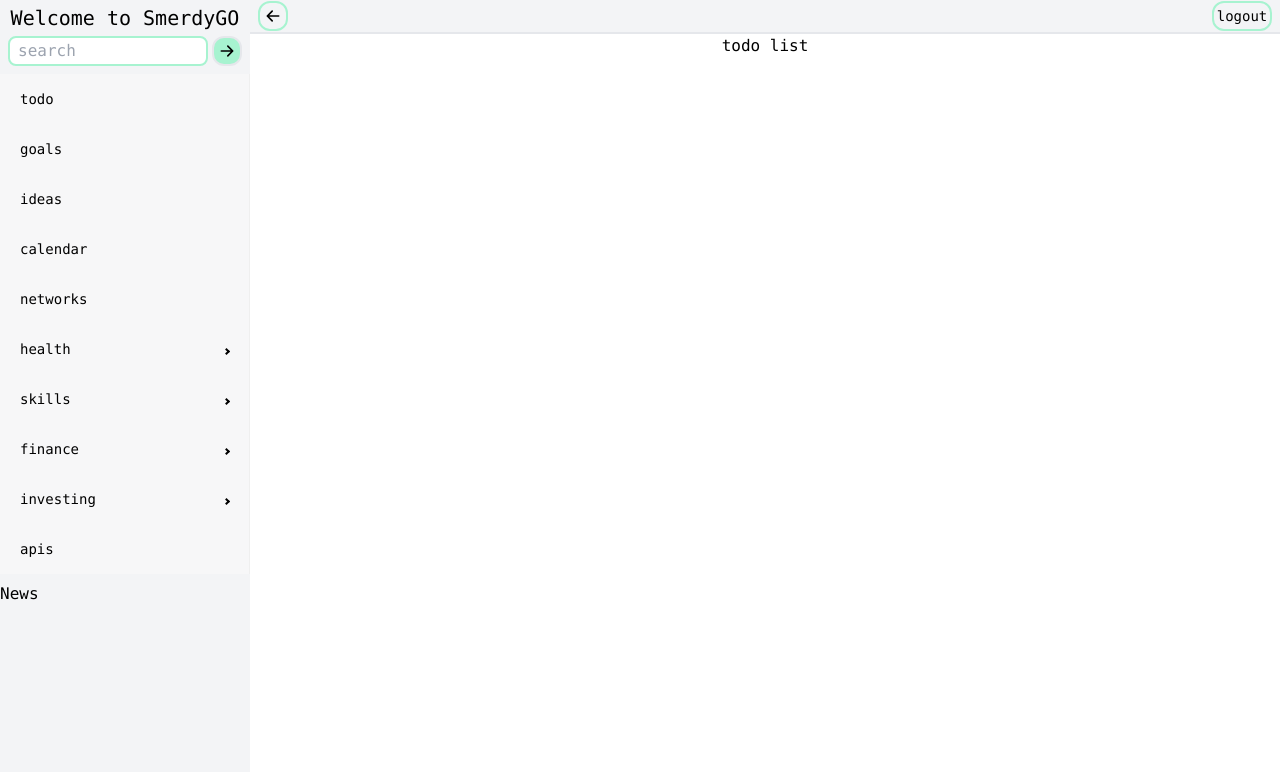
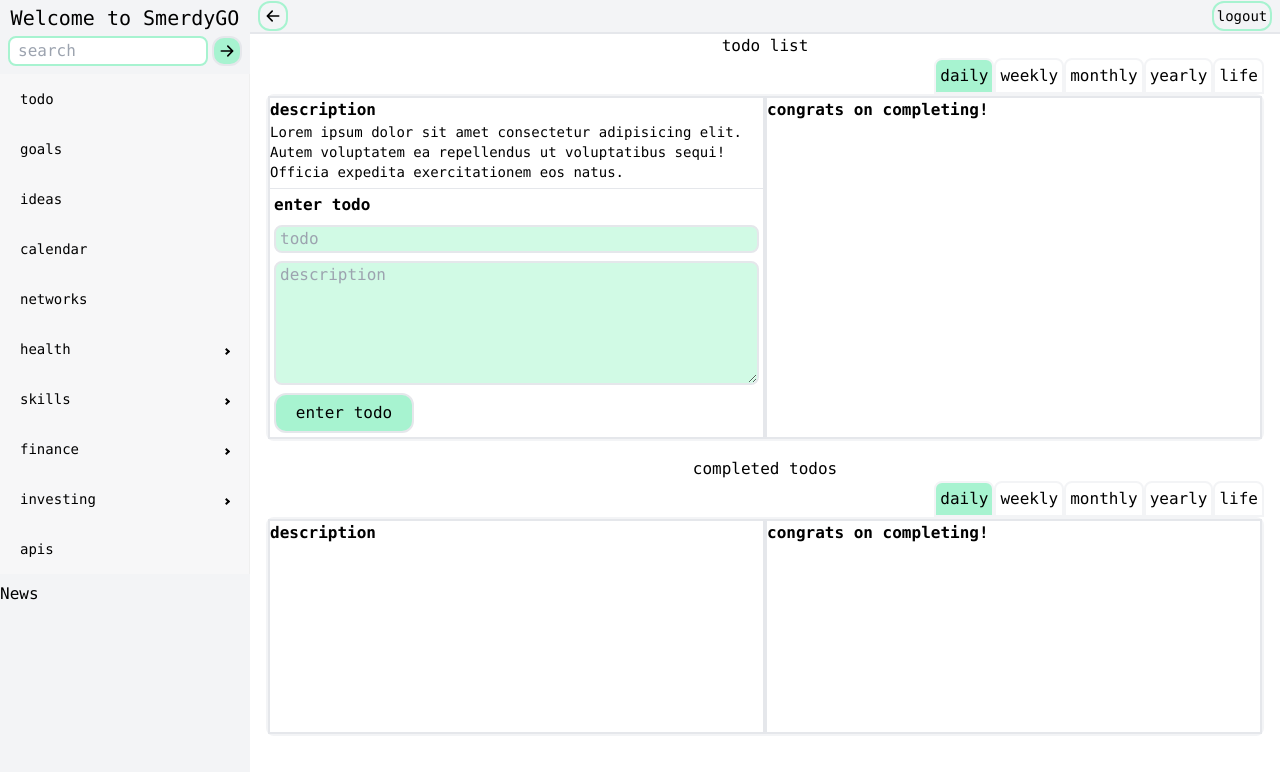
Before and after one commit to TheBigBookMan/SmerdyGO, a React (Vite) app: page /todo in a window 1280 px wide. Shown: the top 772 px of the page. Built offline with nearby package versions, Linux system fonts and the light colour scheme.

Commit message:
added in component to add a todo task

```diff
--- a/src/assets/components/features/Calendar/Calendar.tsx
+++ b/src/assets/components/features/Calendar/Calendar.tsx
@@ -1,4 +1,5 @@
 //TODO maybe a calendar main with events and then bottom corner a smaller calendar with like dots for events then can click
+//TODO could import the data from other sections that show up on the calendar, for example the networking could make meetings with the contacts in events and you clcik on the event and taken to networking for more info on the person.... can do the todo list and tasks are set out on the event calendar as well
 
 const Calendar = () => {
   return (
--- /dev/null
+++ b/src/assets/components/features/ToDo/Completed.tsx
@@ -0,0 +1,37 @@
+import { timeframes } from "../../../utils/todocode";
+import { useState } from "react";
+
+const Completed = () => {
+  const [todoTimeframe, setTodoTimeframe] = useState<string>("daily");
+
+  return (
+    <div className="w-full h-2/6">
+      <h1 className="flex justify-center">completed todos</h1>
+      <div className="flex flex-col h-full w-full">
+        <ul className="flex justify-end">
+          {timeframes.map((time) => (
+            <li
+              onClick={() => setTodoTimeframe(time)}
+              value={time}
+              className={`border-2 border-gray-100 p-1 rounded-t-lg cursor-pointer hover:bg-emerald-200 transition-all ${
+                todoTimeframe === time && "bg-emerald-200"
+              }`}
+            >
+              {time}
+            </li>
+          ))}
+        </ul>
+        <div className="h-full w-full border-2 border-gray-100 rounded-lg flex">
+          <div className="border-2 h-full w-3/6">
+            <h1 className="font-bold">description</h1>
+          </div>
+          <div className="border-2 h-full w-3/6">
+            <h1 className="font-bold">congrats on completing!</h1>
+          </div>
+        </div>
+      </div>
+    </div>
+  );
+};
+
+export default Completed;
--- /dev/null
+++ b/src/assets/components/features/ToDo/Current.tsx
@@ -0,0 +1,89 @@
+import { timeframes } from "../../../utils/todocode";
+import { ChangeEvent, useState } from "react";
+
+interface ToDo {
+  title: string;
+  description: string;
+}
+
+const Current = () => {
+  const [todoTimeframe, setTodoTimeframe] = useState<string>("daily");
+  const [enterTodo, setEnterTodo] = useState<ToDo>({
+    title: "",
+    description: "",
+  });
+
+  const handleChange = (e: ChangeEvent<HTMLInputElement>) => {
+    setEnterTodo({ ...enterTodo, [e.target.name]: e.target.value });
+  };
+
+  const onSubmit = (e: any) => {
+    e.preventDefault();
+    console.log(enterTodo);
+  };
+
+  return (
+    <div className="w-full h-3/6">
+      <h1 className="flex justify-center">todo list</h1>
+      <div className="flex flex-col h-full w-full">
+        <ul className="flex justify-end">
+          {timeframes.map((time) => (
+            <li
+              onClick={() => setTodoTimeframe(time)}
+              value={time}
+              className={`border-2 border-gray-100 p-1 rounded-t-lg cursor-pointer hover:bg-emerald-200 transition-all ${
+                todoTimeframe === time && "bg-emerald-200"
+              }`}
+            >
+              {time}
+            </li>
+          ))}
+        </ul>
+        <div className="h-full w-full border-2 border-gray-100 rounded-lg flex">
+          <div className="border-2 h-full w-3/6 flex flex-col">
+            <div className="flex flex-col border-b h-2/6">
+              <h1 className="font-bold">description</h1>
+              <p className="text-sm overflow-y-scroll">
+                Lorem ipsum dolor sit amet consectetur adipisicing elit. Autem
+                voluptatem ea repellendus ut voluptatibus sequi! Officia
+                expedita exercitationem eos natus.
+              </p>
+            </div>
+            <div className="flex flex-col gap-2 p-1">
+              <h1 className="font-bold">enter todo</h1>
+              <form className="flex flex-col gap-2">
+                <input
+                  onChange={(e) => handleChange(e)}
+                  type="text"
+                  name="title"
+                  value={enterTodo.title}
+                  placeholder="todo"
+                  className="pl-1 border-2 rounded-lg bg-emerald-100"
+                />
+                <textarea
+                  onChange={(e) => handleChange(e)}
+                  name="description"
+                  placeholder="description"
+                  value={enterTodo.description}
+                  className="pl-1 border-2 rounded-lg bg-emerald-100"
+                  rows={5}
+                />
+                <button
+                  onClick={onSubmit}
+                  className="cursor-pointer border-2 rounded-xl w-[140px] h-[40px] hover:bg-emerald-300 bg-emerald-200 hover:border-emerald-200 transition-all"
+                >
+                  enter todo
+                </button>
+              </form>
+            </div>
+          </div>
+          <div className="border-2 h-full w-3/6">
+            <h1 className="font-bold">congrats on completing!</h1>
+          </div>
+        </div>
+      </div>
+    </div>
+  );
+};
+
+export default Current;
--- a/src/assets/components/features/ToDo/ToDo.tsx
+++ b/src/assets/components/features/ToDo/ToDo.tsx
@@ -1,9 +1,16 @@
 //* Tasks -  App will store stuff like a task tracker- yearly, monthly, weekly, daily and can check them off PLUS have a checked off list-- different to goals as these are the tasks eg (shredded- gym, cardio: argentina- visa, save money: skills learnt- python, blockchain courses)
+//TODO each todo can have the main title and then user choose if they want a small description with it as well or like a subnote
+//TODO have like one main section and user can select daily, weekly etc
+
+import { useState } from "react";
+import Current from "./Current";
+import Completed from "./Completed";
 
 const ToDo = () => {
   return (
-    <div className="h-full w-full flex flex-col items-center">
-      <h1>todo list</h1>
+    <div className="h-full w-full flex flex-col gap-10 items-center px-4">
+      <Current />
+      <Completed />
     </div>
   );
 };
--- /dev/null
+++ b/src/assets/utils/todocode.ts
@@ -0,0 +1 @@
+export const timeframes = ["daily", "weekly", "monthly", "yearly", "life"];
```
